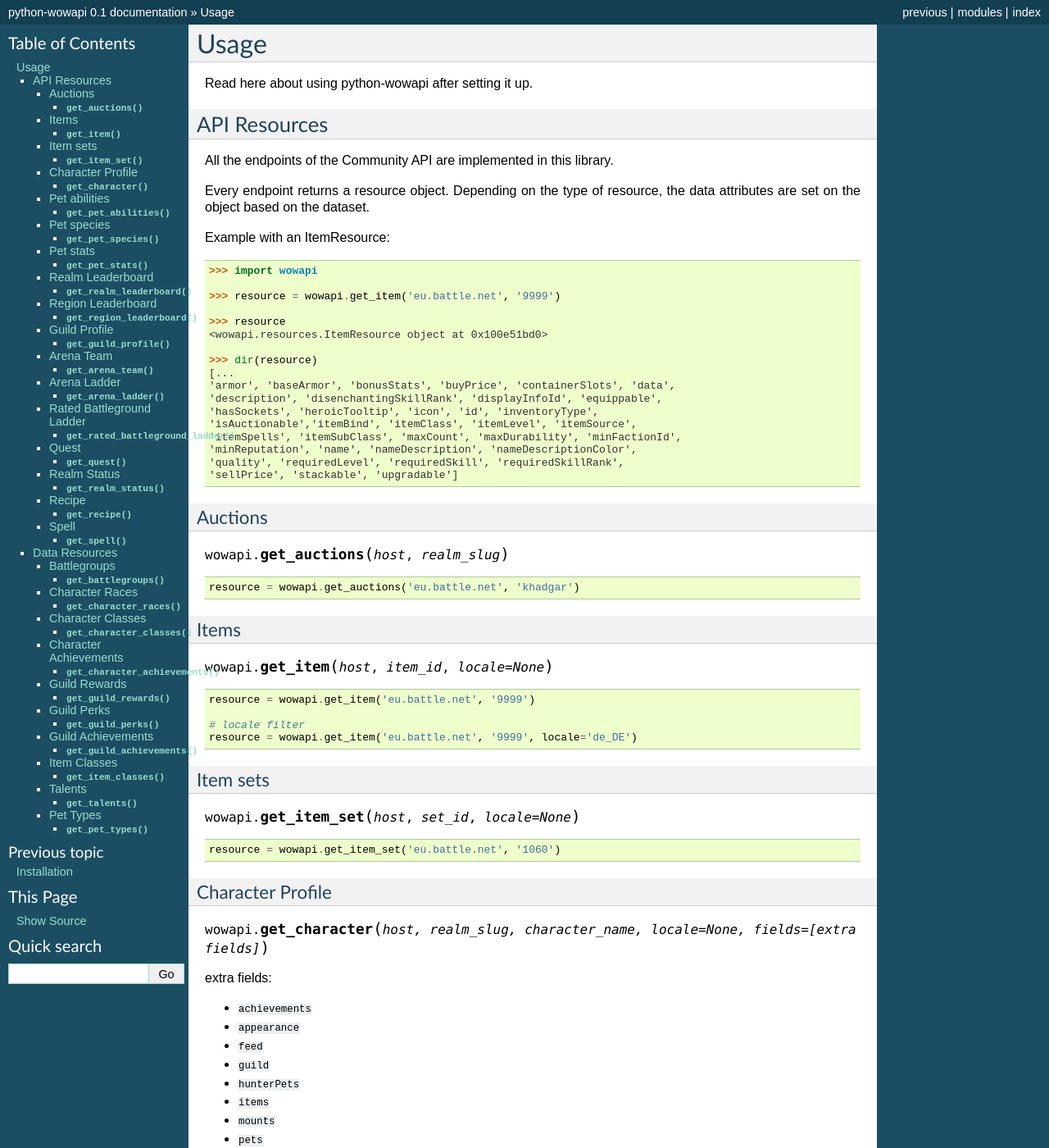
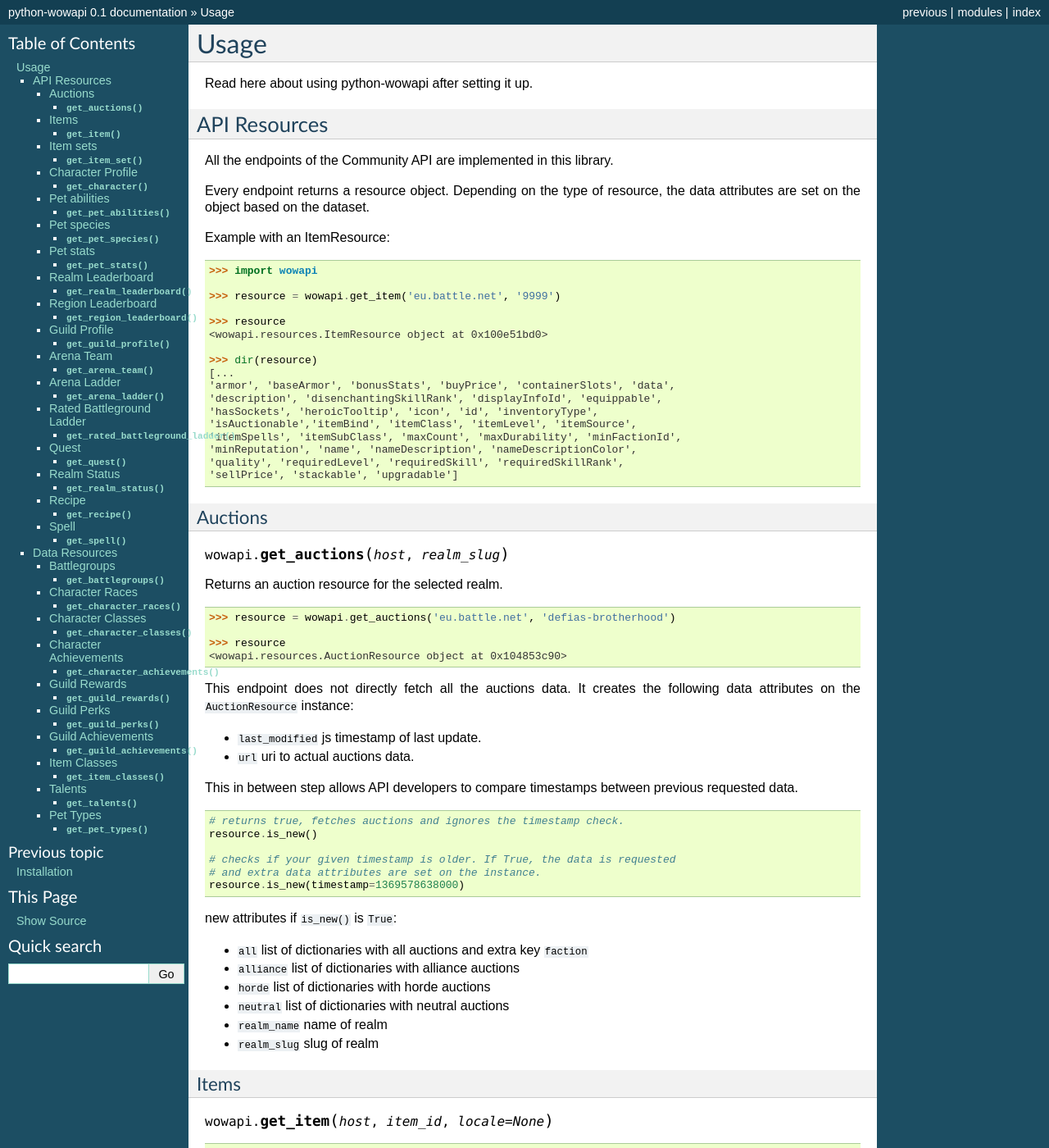
Before and after one commit to lockwooddev/python-wowapi, a Sphinx documentation site: the page built from docs/usage.rst, in a window 1280 px wide and 1400 px high. Shown: the whole window at 82% size. Built offline with Sphinx 7.4.7, drawn with Linux system fonts in a browser that asks for light colours.

Commit message:
Change name of is_updated method to is_new. Add more documentation of get_auctions usage.

```diff
--- a/docs/usage.rst
+++ b/docs/usage.rst
@@ -40,9 +40,42 @@ Auctions
 
 .. function:: get_auctions(host, realm_slug)
 
+Returns an auction resource for the selected realm.
+
 ::
 
-    resource = wowapi.get_auctions('eu.battle.net', 'khadgar')
+    >>> resource = wowapi.get_auctions('eu.battle.net', 'defias-brotherhood')
+
+    >>> resource
+    <wowapi.resources.AuctionResource object at 0x104853c90>
+
+This endpoint does not directly fetch all the auctions data. It creates the
+following data attributes on the ``AuctionResource`` instance:
+
+- ``last_modified`` js timestamp of last update.
+- ``url`` uri to actual auctions data.
+
+This in between step allows API developers to compare timestamps between
+previous requested data.
+
+::
+
+    # returns true, fetches auctions and ignores the timestamp check.
+    resource.is_new()
+
+    # checks if your given timestamp is older. If True, the data is requested
+    # and extra data attributes are set on the instance.
+    resource.is_new(timestamp=1369578638000)
+
+
+new attributes if ``is_new()`` is ``True``:
+
+- ``all`` list of dictionaries with all auctions and extra key ``faction``
+- ``alliance`` list of dictionaries with alliance auctions
+- ``horde`` list of dictionaries with horde auctions
+- ``neutral`` list of dictionaries with neutral auctions
+- ``realm_name`` name of realm
+- ``realm_slug`` slug of realm
 
 
 Items
```
Also changed, not shown: 2 other files.
